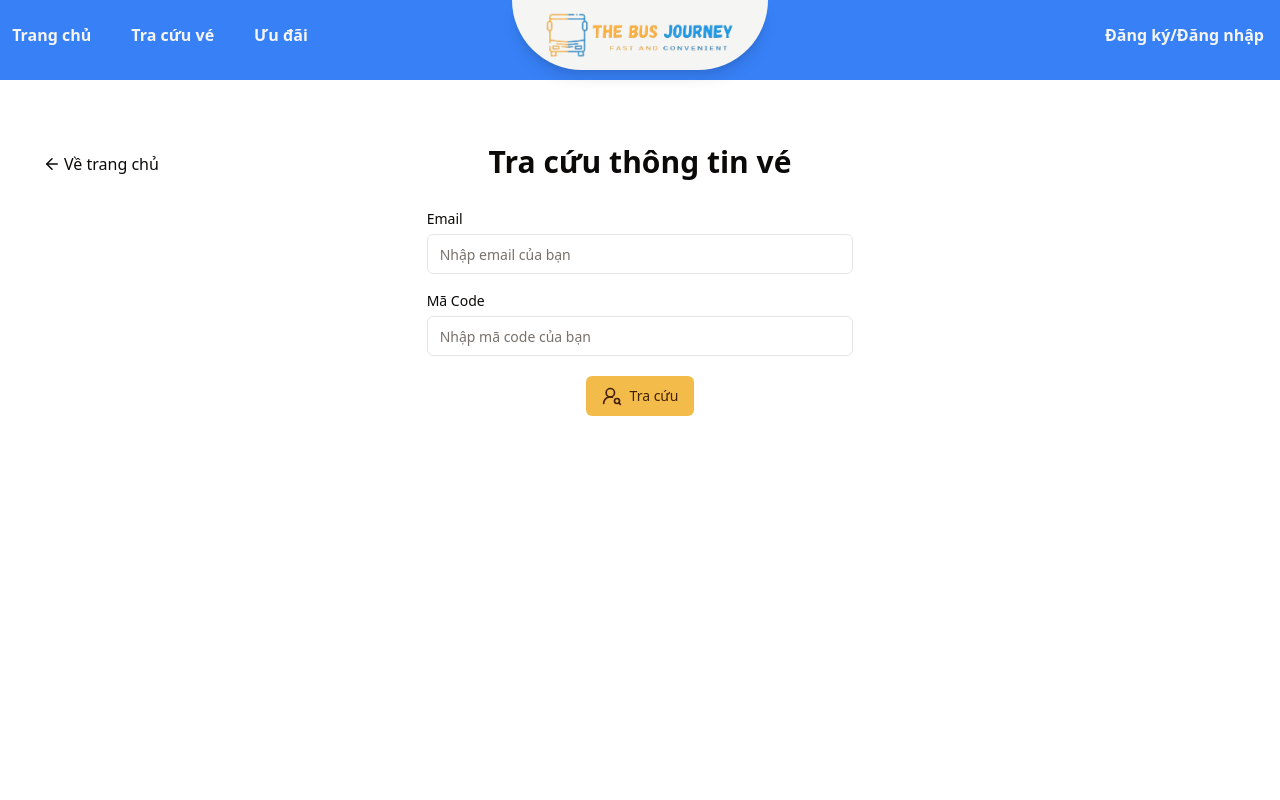
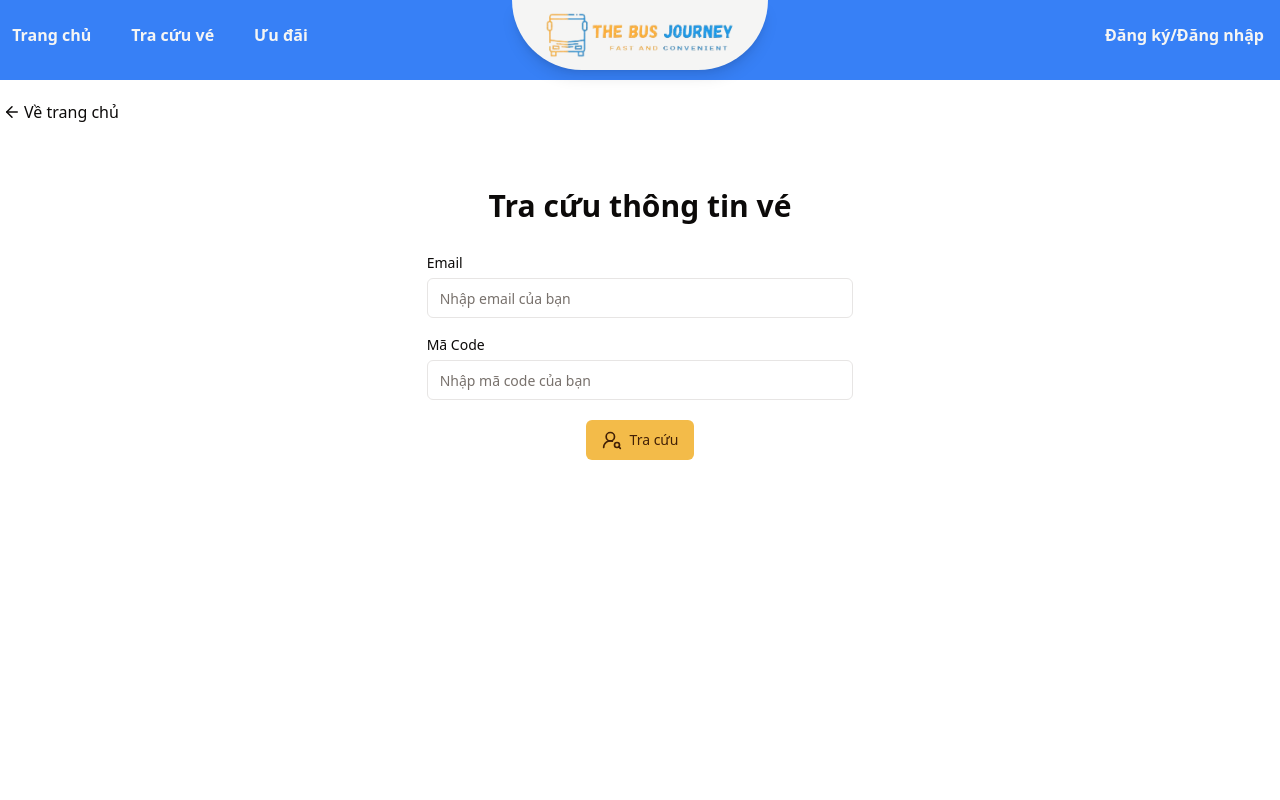
Before and after one commit to truongduytven/SWD392-FrontEnd, a React (Vite) app: page /ticketInfo in a window 1280 px wide. Shown: the top 800 px of the page. Built offline with nearby package versions, Linux system fonts and the light colour scheme.

Commit message:
fit: button return

```diff
--- a/src/pages/SearchTicket.tsx
+++ b/src/pages/SearchTicket.tsx
@@ -10,6 +10,7 @@ import { ArrowLeft } from 'lucide-react'
 import { z } from 'zod'
 import { useState } from 'react'
 import Ticket from '@/components/global/organisms/Ticket'
+import Container from '@/components/global/atoms/container'
 function SearchTicket() {
   const searchTicketForm = useForm<z.infer<typeof searchTicket>>({
     resolver: zodResolver(searchTicket),
@@ -28,14 +29,15 @@ function SearchTicket() {
     setShowModal(true)
   }
   return (
-    <div className='relative flex gap-8 justify-start flex-col items-center h-fit w-full mt-16'>
-      <h1 className='font-bold text-3xl'>Tra cứu thông tin vé</h1>
-      <div className='absolute top-2 left-10 hover:font-bold hover:underline hover:text-primary'>
+    <Container>
+      <div className='my-5 hover:font-bold hover:underline hover:text-primary'>
         <Link to='/' className='flex space-x-2'>
           <ArrowLeft className='scale-75' />
           Về trang chủ
         </Link>
       </div>
+      <div className='relative flex gap-8 justify-start flex-col items-center h-fit w-full mt-16'>
+        <h1 className='font-bold text-3xl'>Tra cứu thông tin vé</h1>
         <Form {...searchTicketForm}>
           <form
             onSubmit={searchTicketForm.handleSubmit(onSubmitLogin)}
@@ -99,6 +101,7 @@ function SearchTicket() {
           </div>
         )}
       </div>
+    </Container>
   )
 }
 
--- a/src/pages/SelectTicket.tsx
+++ b/src/pages/SelectTicket.tsx
@@ -11,7 +11,7 @@ function SelectTicket() {
     <Container>
       <div className='h-full flex flex-col my-5 space-y-8'>
         <div className='flex justify-start items-center'>
-          <Button onClick={() => navigate(-1)} className='bg-transparent hover:bg-transparent hover:underline'>
+          <Button onClick={() => navigate(-1)} className='text-base bg-transparent hover:bg-transparent hover:underline hover:text-primary hover:font-bold'>
             <ArrowLeft className='scale-75' />
             Quay lại
           </Button>
```
Lines whose indentation alone changed are shown as unchanged.
